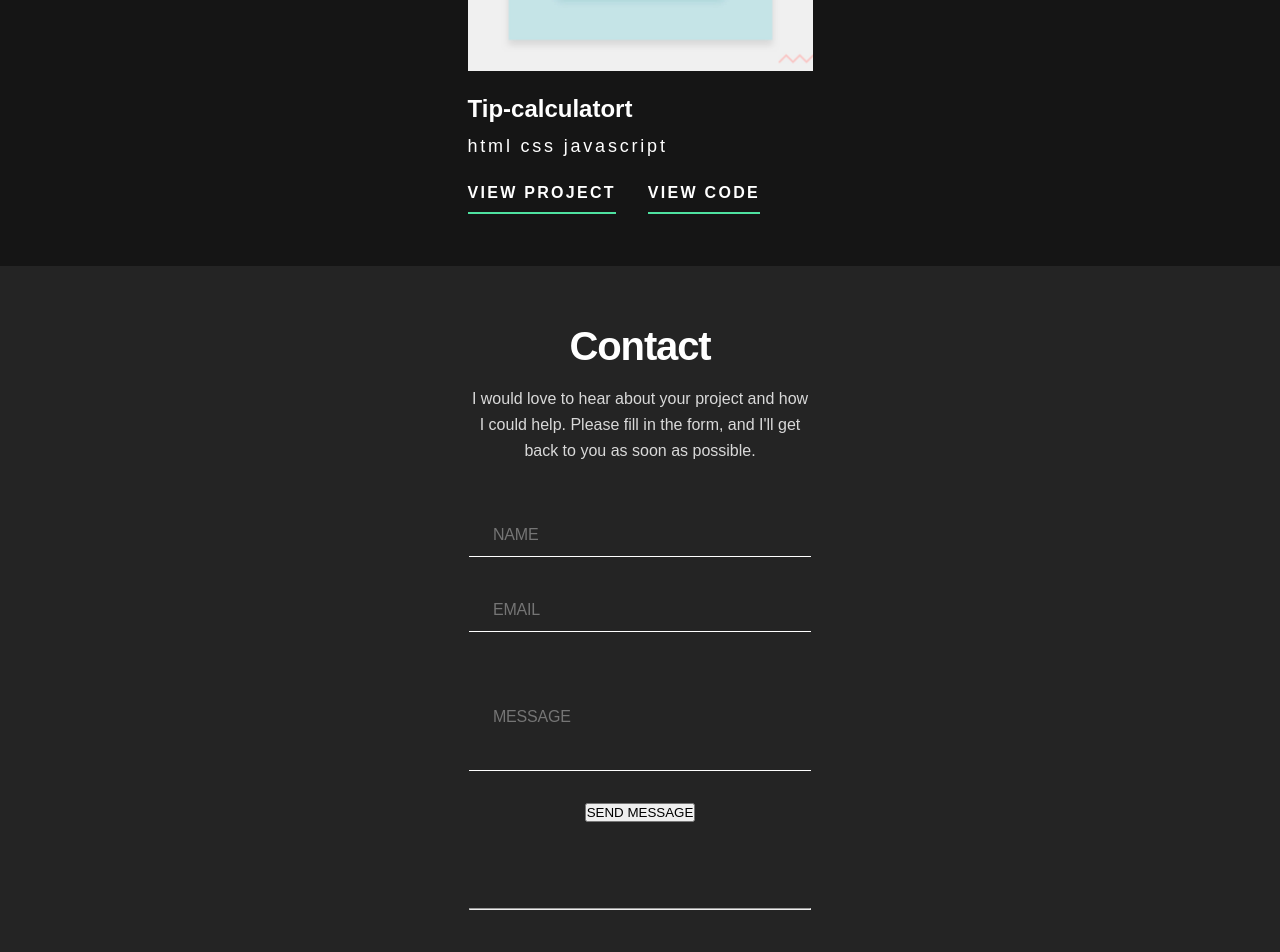
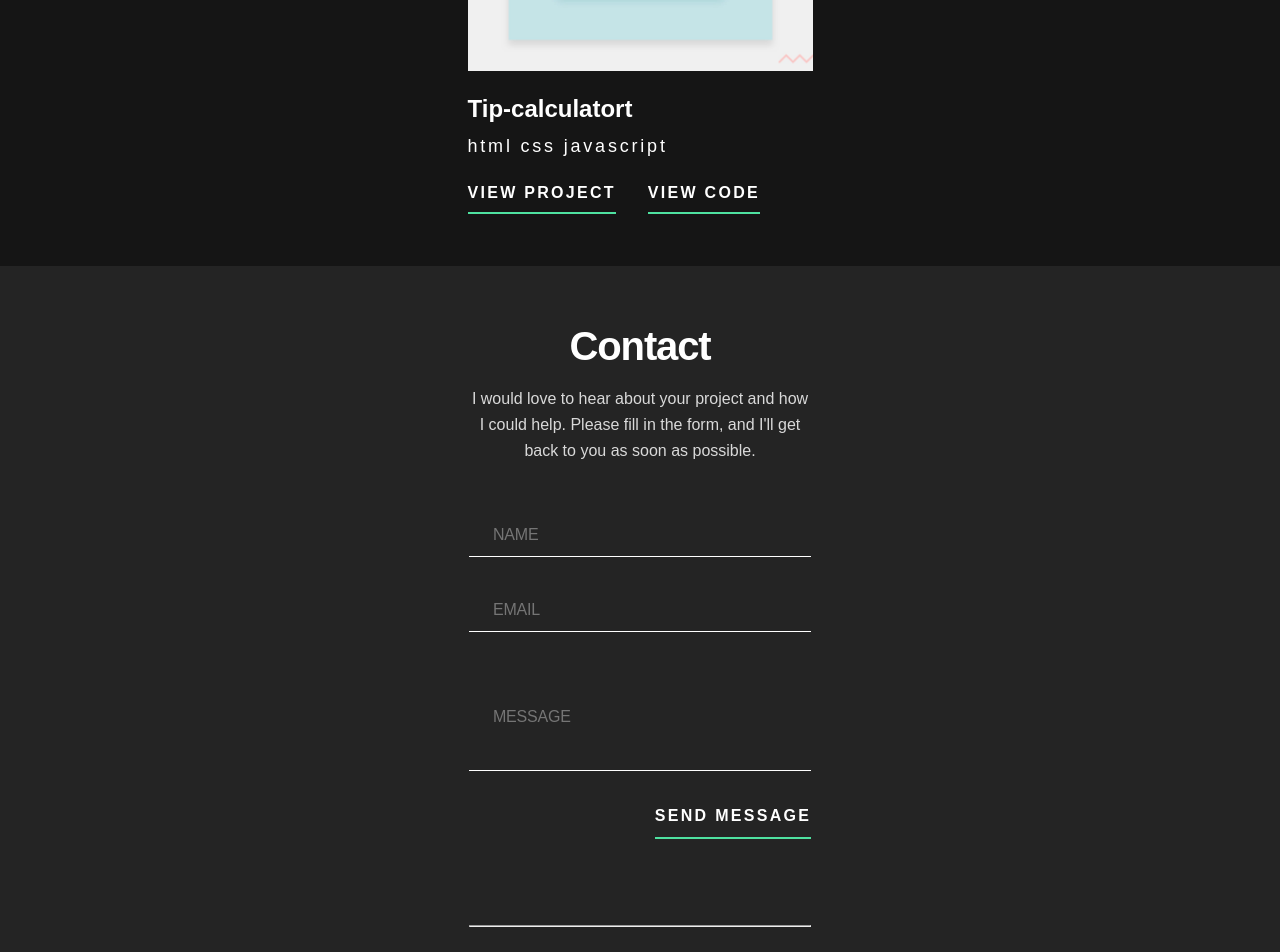
Before and after one commit to Beka-Merebashvili/portfolio, a React (Vite) app: page / in a window 1280 px wide. Shown: the part 3976-4928 px from the top of the page. Built offline with nearby package versions, Linux system fonts and the light colour scheme.

Commit message:
add error message and arror icon

```diff
--- a/src/components/Contact.tsx
+++ b/src/components/Contact.tsx
@@ -1,14 +1,18 @@
 import styled from "styled-components";
-import { useForm, SubmitHandler } from "react-hook-form"
+import { useForm, SubmitHandler } from "react-hook-form";
 import SocialMedia from "./SocialMedia";
+import errorIcon from "../assets/images/error-icon.svg";
 
 export default function Contact() {
-
-  const {register, handleSubmit, watch, formState:{errors}} = useForm<Inputs>();
+  const {
+    register,
+    handleSubmit,
+    formState: { errors },
+  } = useForm<Inputs>();
 
   const onSubmit: SubmitHandler<Inputs> = (data) => {
     console.log(data);
-  }
+  };
 
   return (
     <ContactContainer id="1">
@@ -20,27 +24,48 @@ export default function Contact() {
         </p>
       </div>
       <ContactForm onSubmit={handleSubmit(onSubmit)}>
-      <div className="name">
+        <div className="inputWrapper">
           <input
             type="text"
             placeholder="NAME"
-          {...register("name")}
+            {...register("name", {
+              required: "Can't be blank",
+              minLength: {
+                value: 2,
+                message: "The field must contain at least 2 letters",
+              },
+            })}
           />
+          {errors.name && <p className="errorMessage">{errors.name.message}</p>}
+          {errors.name && (<img className="errorIcon" src={errorIcon} alt="errorIcon" /> )}
         </div>
-      <div className="email">
+        <div className="inputWrapper">
           <input
             type="text"
             placeholder="EMAIL"
-          {...register("email")}
+            {...register("email", {
+              required: "Can't be blank",
+              pattern: {
+                value: /^[^\s@]+@[^\s@]+\.[^\s@]+$/,
+                message: "Sorry, invalid format here",
+              },
+            })}
           />
+          {errors.email && (
+            <p className="errorMessage">{errors.email.message}</p>
+          )}
+          {errors.email && ( <img className="errorIcon" src={errorIcon} alt="errorIcon" /> )}
         </div>
-      <div className="name">
+        <div className="inputWrapper">
           <input
             type="text"
             className="messageInpunt"
             placeholder="MESSAGE"
-          {...register("message")}
+            {...register("message", { required: "Can't be blank" })}
           />
+          {errors.message && (
+            <p className="errorMessage">{errors.message.message}</p>
+          )}
         </div>
         <button>SEND MESSAGE</button>
       </ContactForm>
@@ -74,7 +99,7 @@ const ContactContainer = styled.div`
     font-size: 16px;
     font-weight: 500;
     line-height: 26px;
-    color: #D9D9D9;
+    color: #d9d9d9;
     text-align: center;
     width: 342px;
     margin-top: 20px;
@@ -87,21 +112,23 @@ const ContactContainer = styled.div`
   }
 `;
 
-
-
 const ContactForm = styled.form`
   display: flex;
   flex-direction: column;
   align-items: center;
   gap: 32px;
   margin: 50px 0 86px 0;
+  .inputWrapper {
+    position: relative;
+  }
   input {
     width: 342px;
     height: 43px;
+    color: #ffffff;
     font-size: 16px;
     font-weight: 500;
     line-height: 26px;
-    letter-spacing: -0.22px ;
+    letter-spacing: -0.22px;
     background-color: #242424;
     border: none;
     border-bottom: 1px solid #ffffff;
@@ -111,4 +138,33 @@ const ContactForm = styled.form`
   .messageInpunt {
     height: 107px;
   }
-`
+  .errorMessage {
+    color: #ff6f5b;
+    font-size: 12px;
+    font-family: Space Grotesk;
+    font-style: normal;
+    font-weight: 500;
+    line-height: 16px;
+    letter-spacing: -0.16px;
+    position: absolute;
+    bottom: -20px;
+    right: 0;
+  }
+  .errorIcon {
+    position: absolute;
+    top: 8px;
+    right: 0;
+  }
+  button {
+    background-color: #242424;
+    border: none;
+    border-bottom: 2px solid #4ee1a0;
+    padding-bottom: 8px;
+    color: #ffffff;
+    font-size: 16px;
+    font-weight: 700;
+    line-height: 26px;
+    letter-spacing: 2.286px;
+    margin-left: 186px;
+  }
+`;
```
Also changed, not shown: src/assets/images/error-icon.svg (added), src/assets/images/main-character.jpg (deleted). Lines whose indentation alone changed are shown as unchanged.
